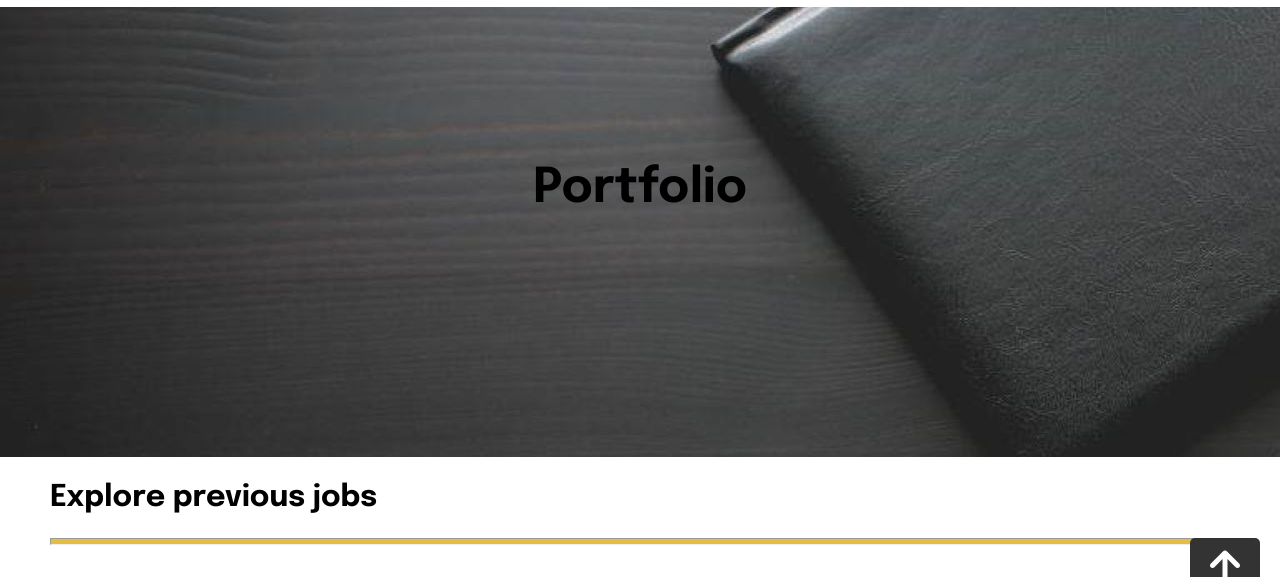
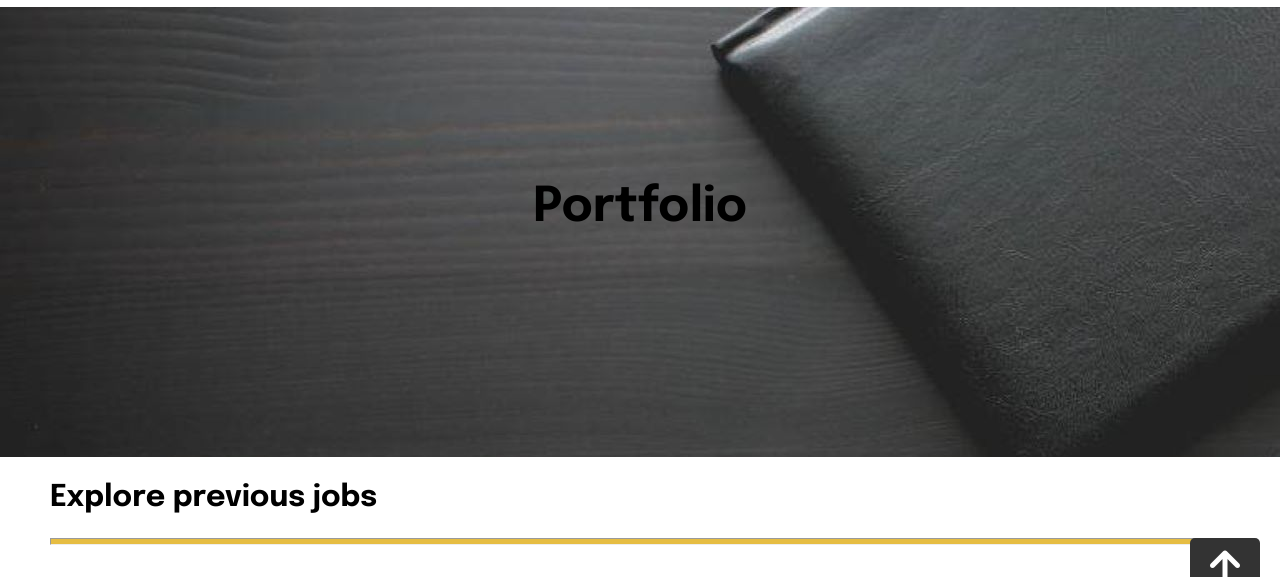
Before and after one commit to KevinReinaas/Eksamen_Webutvikling_23, a plain HTML site: page products.html in a window 1280 px wide. Shown: the part 182-759 px from the top of the page. Drawn offline with Linux system fonts and the light colour scheme.

Commit message:
Eksamen 2

```diff
--- a/css/style.css
+++ b/css/style.css
@@ -548,7 +548,11 @@ h3 {
         background: rgb(211, 211, 211, 0.6)
     }
 
-    .headline2 h2{
-        margin-bottom: 100px;
+    #article-card4 {
+        max-width: 1600px;
+    }
+
+    .services1 h2 {
+        font-size: 40px;
     }
 }
--- a/products.html
+++ b/products.html
@@ -39,7 +39,7 @@
     <main itemscope itemtype="http://schema.org/CreativeWork">
         <div class="portfolio" role="region" itemscope itemtype="http://schema.org/CollectionPage">
             <div class="headline2" role="banner" aria-labelledby="article-title">
-                <article id="article-card" role="article" itemscope itemtype="http://schema.org/Article">
+                <article id="article-card4" role="article" itemscope itemtype="http://schema.org/Article">
                     <h2 id="article-title" itemprop="name">Portfolio</h2>
                 </article>
             </div>
```
Also changed, not shown: index.html (+1 -1 lines).
